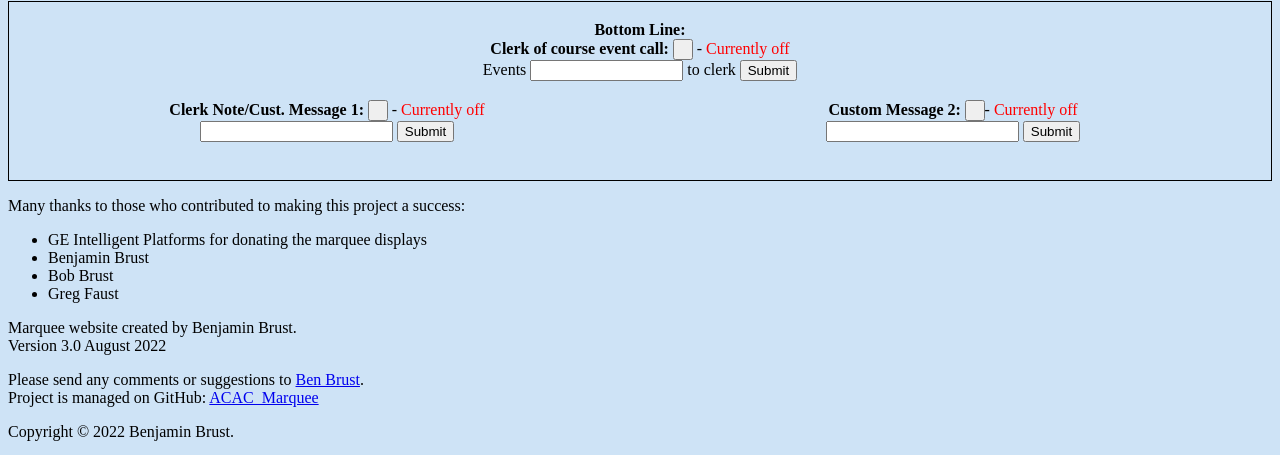
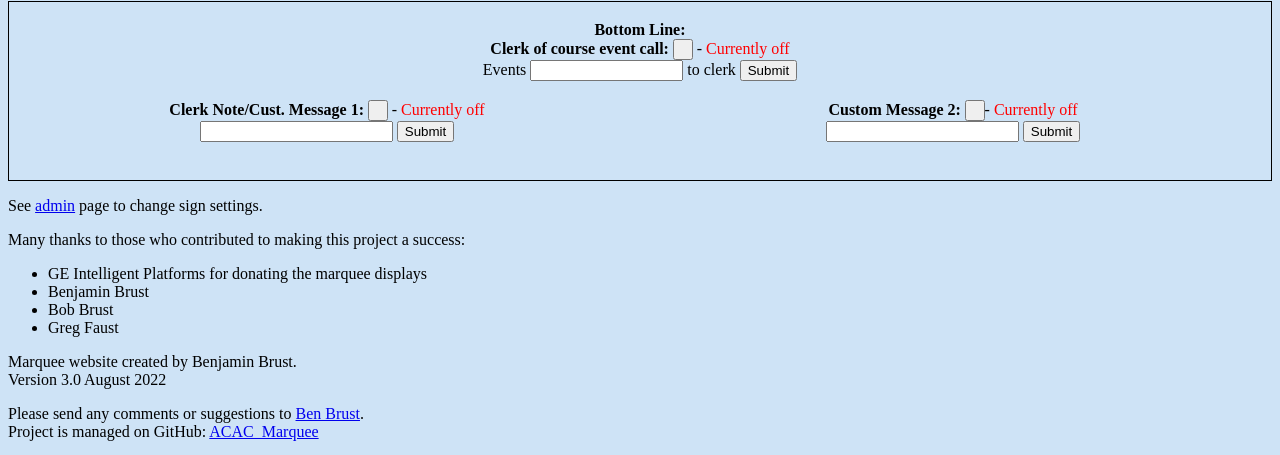
Before and after one commit to benplay2/ACAC_Marquee, a PHP site: page / in a window 1280 px wide. Shown: the part 634-1089 px from the top of the page. Run offline with PHP 8.4, Linux system fonts and the light colour scheme; data that the repository does not hold is empty.

Commit message:
Update index.php
Added link to admin page. Previously this was essentially a hidden feature.

```diff
--- a/web/index.php
+++ b/web/index.php
@@ -1022,6 +1022,9 @@
 	</table>
 
     	<br></div>
+
+	<p>See <a href="admin.php">admin</a> page to change sign settings.</p>
+
 	<p>Many thanks to those who contributed to making this project a success:</p>
 	<ul>
 		<li>GE Intelligent Platforms for donating the marquee displays</li>
```
